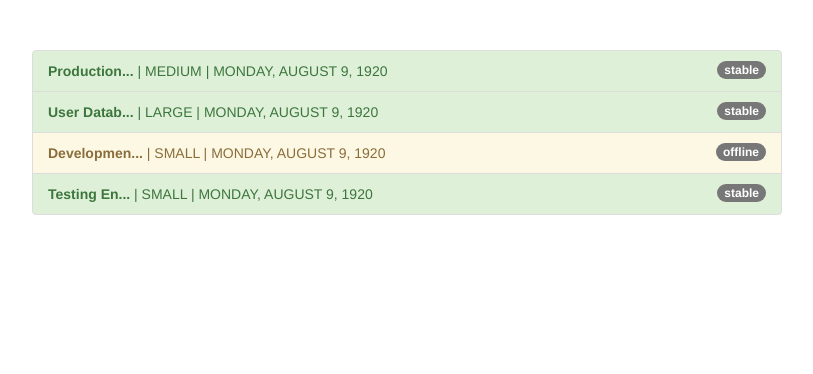
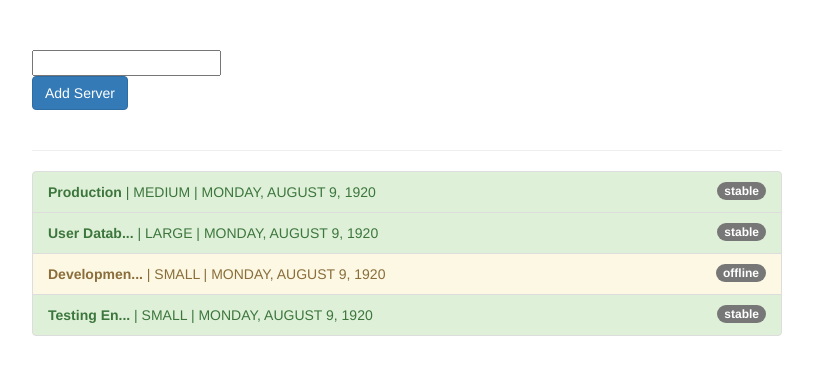
Before and after one commit to Amr-mohsen64/ng-max-pipes, an Angular app: page / in a window 1280 px wide. Shown: the top 374 px of the page, without its empty margins (233-1046 px from the left). Built offline with nearby package versions, Linux system fonts and the light colour scheme.

Commit message:
Added filter pipe

```diff
--- a/src/app/app.component.html
+++ b/src/app/app.component.html
@@ -1,13 +1,20 @@
 <div class="container">
   <div class="row">
     <div class="col-xs-12 col-sm-10 col-md-8 col-sm-offset-1 col-md-offset-2">
+      <input type="text" [(ngModel)]="filteredStatus">
+      <br>
+      <button class="btn btn-primary" (click)="onAddServer()">Add Server</button>
+      <br><br>
+      <hr>
       <ul class="list-group">
-        <li class="list-group-item" *ngFor="let server of servers" [ngClass]="getStatusClasses(server)">
+        <li class="list-group-item" *ngFor="let server of servers | filter:filteredStatus:'status'"
+          [ngClass]="getStatusClasses(server)">
           <span class="badge">
             {{ server.status }}
           </span>
-          <strong>{{ server.name | shorten:5 }}</strong> | {{ server.instanceType | uppercase }} | {{ server.started |
-          date:'fullDate' | uppercase}}
+          <strong>{{ server.name | shorten:15 }}</strong> |
+          {{ server.instanceType | uppercase }} |
+          {{ server.started | date:'fullDate' | uppercase }}
         </li>
       </ul>
     </div>
--- a/src/app/app.component.ts
+++ b/src/app/app.component.ts
@@ -1,42 +1,56 @@
-import { Component } from '@angular/core';
+import { Component, OnInit } from "@angular/core";
 
 @Component({
-  selector: 'app-root',
-  templateUrl: './app.component.html',
-  styleUrls: ['./app.component.css']
+  selector: "app-root",
+  templateUrl: "./app.component.html",
+  styleUrls: ["./app.component.css"],
 })
 export class AppComponent {
   servers = [
     {
-      instanceType: 'medium',
-      name: 'Production Server',
-      status: 'stable',
-      started: new Date(15, 1, 2017)
+      instanceType: "medium",
+      name: "Production",
+      status: "stable",
+      started: new Date(15, 1, 2017),
     },
     {
-      instanceType: 'large',
-      name: 'User Database',
-      status: 'stable',
-      started: new Date(15, 1, 2017)
+      instanceType: "large",
+      name: "User Database",
+      status: "stable",
+      started: new Date(15, 1, 2017),
     },
     {
-      instanceType: 'small',
-      name: 'Development Server',
-      status: 'offline',
-      started: new Date(15, 1, 2017)
+      instanceType: "small",
+      name: "Development Server",
+      status: "offline",
+      started: new Date(15, 1, 2017),
     },
     {
-      instanceType: 'small',
-      name: 'Testing Environment Server',
-      status: 'stable',
-      started: new Date(15, 1, 2017)
-    }
+      instanceType: "small",
+      name: "Testing Environment Server",
+      status: "stable",
+      started: new Date(15, 1, 2017),
+    },
   ];
-  getStatusClasses(server: {instanceType: string, name: string, status: string, started: Date}) {
+  filteredStatus = "";
+  getStatusClasses(server: {
+    instanceType: string;
+    name: string;
+    status: string;
+    started: Date;
+  }) {
     return {
-      'list-group-item-success': server.status === 'stable',
-      'list-group-item-warning': server.status === 'offline',
-      'list-group-item-danger': server.status === 'critical'
+      "list-group-item-success": server.status === "stable",
+      "list-group-item-warning": server.status === "offline",
+      "list-group-item-danger": server.status === "critical",
     };
   }
+  onAddServer() {
+    this.servers.push({
+      instanceType: "small",
+      name: "New Server",
+      status: "stable",
+      started: new Date(15, 1, 2017),
+    });
+  }
 }
--- a/src/app/app.module.ts
+++ b/src/app/app.module.ts
@@ -4,9 +4,10 @@
 
 import { AppComponent } from "./app.component";
 import { ShortenPipe } from "./shorten.pipe";
+import { FilterPipe } from "./filter.pipe";
 
 @NgModule({
-  declarations: [AppComponent, ShortenPipe],
+  declarations: [AppComponent, ShortenPipe, FilterPipe],
   imports: [BrowserModule, FormsModule],
   providers: [],
   bootstrap: [AppComponent],
--- /dev/null
+++ b/src/app/filter.pipe.ts
@@ -0,0 +1,20 @@
+import { Pipe, PipeTransform } from "@angular/core";
+
+@Pipe({
+  name: "filter",
+  pure: false,
+})
+export class FilterPipe implements PipeTransform {
+  transform(value: any, filterString: string, propName: string): any {
+    if (value.length === 0 || filterString === "") {
+      return value;
+    }
+    const resultArray = [];
+    for (const item of value) {
+      if (item[propName] === filterString) {
+        resultArray.push(item);
+      }
+    }
+    return resultArray;
+  }
+}
```
